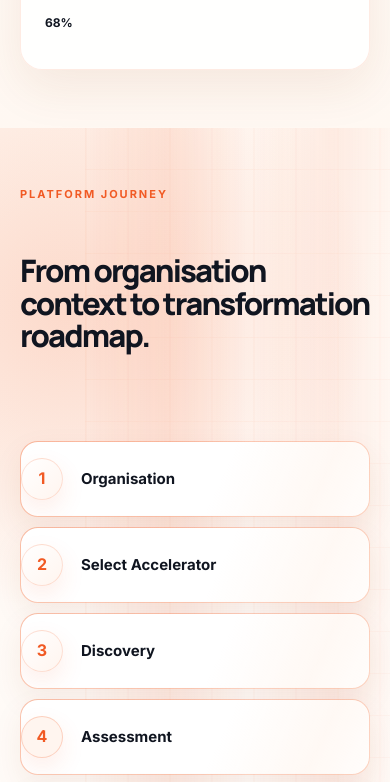
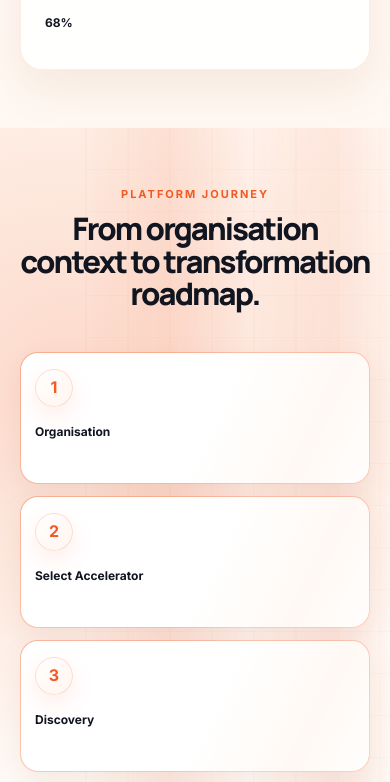
Before and after one commit to ramavinash09-hub/fusion, a React (Vite) app: page / in a window 390 px wide. Shown: the part 5920-6702 px from the top of the page. Built offline with nearby package versions, Linux system fonts and the light colour scheme.

Commit message:
Redesign FUSION platform journey route map

```diff
--- a/src/styles.css
+++ b/src/styles.css
@@ -694,11 +694,9 @@ nav {
     radial-gradient(circle at 82% 82%, rgba(255, 138, 76, 0.16), transparent 28%),
     linear-gradient(135deg, #fff8f2, #ffffff);
   color: var(--ink);
-  display: grid;
-  gap: 42px;
-  grid-template-columns: 0.85fr 1.15fr;
   overflow: hidden;
   position: relative;
+  text-align: center;
 }
 
 .journey-section::before {
@@ -726,59 +724,62 @@ nav {
 }
 
 .journey-section h2 {
-  max-width: 700px;
+  margin-left: auto;
+  margin-right: auto;
+  max-width: 980px;
 }
 
 .journey {
   counter-reset: journey;
-  display: flex;
-  flex-direction: column;
-  gap: 10px;
-  margin: 34px 0 0;
-  max-width: 980px;
-  position: relative;
+  display: grid;
+  gap: 12px;
+  grid-template-columns: repeat(9, minmax(96px, 1fr));
+  margin: 42px auto 0;
+  max-width: 1320px;
+  position: relative;
+  text-align: left;
 }
 
 .journey::before {
-  background: linear-gradient(180deg, rgba(241, 90, 36, 0.08), rgba(241, 90, 36, 0.28), rgba(241, 90, 36, 0.08));
+  background: linear-gradient(90deg, transparent, rgba(241, 90, 36, 0.2), rgba(241, 90, 36, 0.2), transparent);
   content: "";
-  bottom: 18px;
-  left: 21px;
+  height: 2px;
+  left: 5%;
   position: absolute;
-  top: 18px;
-  width: 2px;
+  right: 5%;
+  top: 56px;
   z-index: 0;
 }
 
 .journey::after {
-  animation: processRunVertical 8s cubic-bezier(0.72, 0, 0.28, 1) infinite;
-  background: linear-gradient(180deg, transparent, var(--orange), var(--orange-2), transparent);
+  animation: routeRunner 8s cubic-bezier(0.72, 0, 0.28, 1) infinite;
+  background: linear-gradient(90deg, transparent, var(--orange), var(--orange-2), transparent);
   border-radius: 999px;
   box-shadow: 0 0 22px rgba(241, 90, 36, 0.35);
   content: "";
-  height: 120px;
-  left: 20px;
+  height: 4px;
+  left: 5%;
   position: absolute;
-  top: 0;
-  width: 4px;
+  top: 55px;
+  width: 14%;
   z-index: 0;
 }
 
 .journey-step {
-  align-items: center;
+  align-items: flex-start;
   background:
     linear-gradient(#fff, #fff) padding-box,
     linear-gradient(135deg, rgba(241, 90, 36, 0.26), rgba(255, 138, 76, 0.12)) border-box;
   border: 1px solid rgba(241, 90, 36, 0.14);
   border-radius: 18px;
   box-shadow: 0 10px 28px rgba(144, 63, 21, 0.07);
-  display: grid;
+  display: flex;
+  flex-direction: column;
   gap: 16px;
-  grid-template-columns: 44px 1fr;
   isolation: isolate;
-  min-height: 76px;
+  min-height: 132px;
   overflow: hidden;
-  padding: 14px 18px 14px 0;
+  padding: 16px 14px;
   position: relative;
   transition: transform 0.25s ease, box-shadow 0.25s ease, border-color 0.25s ease;
   z-index: 1;
@@ -798,7 +799,7 @@ nav {
 .journey-step:hover {
   border-color: rgba(241, 90, 36, 0.42);
   box-shadow: 0 22px 52px rgba(241, 90, 36, 0.16), 0 18px 42px rgba(144, 63, 21, 0.1);
-  transform: translateX(5px);
+  transform: translateY(-6px);
 }
 
 .journey-step:not(:last-child)::after {
@@ -825,11 +826,11 @@ nav {
   display: inline-flex;
   font-style: normal;
   font-weight: 900;
-  height: 42px;
+  height: 38px;
   justify-content: center;
   margin: 0;
   transition: transform 0.25s ease;
-  width: 42px;
+  width: 38px;
 }
 
 .journey-step:nth-child(4) i,
@@ -849,13 +850,13 @@ nav {
 }
 
 .journey-step:hover i {
-  transform: translateX(3px);
+  transform: scale(1.08);
 }
 
 .journey-step span {
   color: var(--ink);
   display: block;
-  font-size: 15px;
+  font-size: 12px;
   font-weight: 900;
   line-height: 1.45;
   margin-top: 0;
@@ -1428,6 +1429,18 @@ footer span {
   }
 }
 
+@keyframes routeRunner {
+  0%,
+  8% {
+    transform: translateX(0);
+  }
+
+  92%,
+  100% {
+    transform: translateX(560%);
+  }
+}
+
 @keyframes boardPulse {
   0%,
   10% {
@@ -1549,6 +1562,10 @@ footer span {
     grid-template-columns: repeat(2, 1fr);
   }
 
+  .journey {
+    grid-template-columns: repeat(3, 1fr);
+  }
+
   .journey::before,
   .journey::after,
   .journey-step::after {
```
